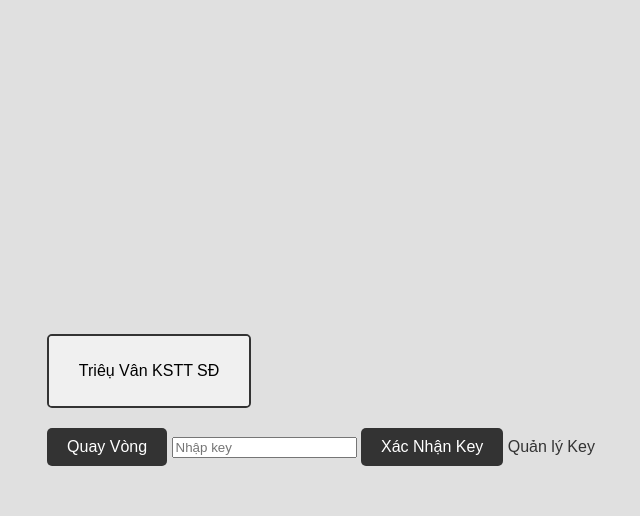
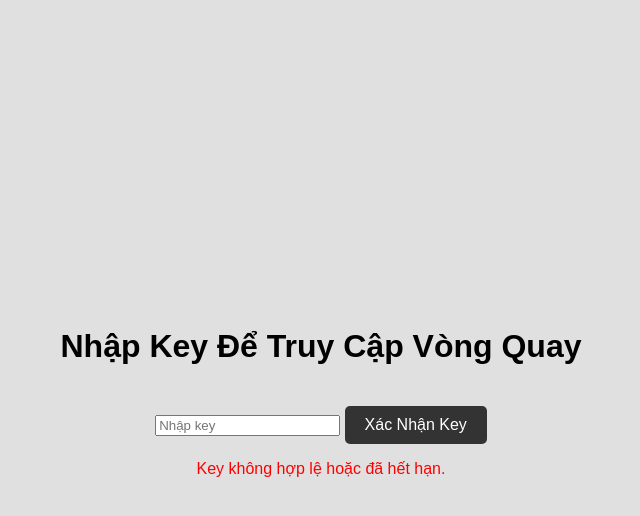
Before and after one commit to KunnAOV/Vong-Quay-random-By-Kunn-AOV, a plain HTML site: page index.html in a window 1280 px wide. Both pictures are taken after a click on the button "Xác Nhận Key". Shown: the whole page, without its empty margins (319-959 px from the left). Drawn offline with Linux system fonts and the light colour scheme.

Commit message:
Update index.html

```diff
--- a/index.html
+++ b/index.html
@@ -16,7 +16,7 @@
             background-color: #e0e0e0;
         }
 
-        .container {
+        .container, .key-entry {
             text-align: center;
         }
 
@@ -28,6 +28,7 @@
             border: 2px solid #333;
             border-radius: 5px;
             background: #fff;
+            margin-top: 20px;
         }
 
         .wheel {
@@ -105,29 +106,22 @@
         .modal-content button:hover {
             background-color: #555;
         }
-
-        a {
-            margin-top: 20px;
-            display: inline-block;
-            color: #333;
-            text-decoration: none;
-        }
-
-        a:hover {
-            text-decoration: underline;
-        }
     </style>
 </head>
 <body>
-    <div class="container">
+    <div id="key-entry" class="key-entry">
+        <h1>Nhập Key Để Truy Cập Vòng Quay</h1>
+        <input type="text" id="key-input" placeholder="Nhập key">
+        <button onclick="validateKey()">Xác Nhận Key</button>
+        <p id="error-message" style="color: red;"></p>
+    </div>
+    <div id="wheel-container" class="container" style="display: none;">
         <div class="wheel-wrapper">
             <div class="wheel" id="wheel">
                 <!-- Các giải thưởng sẽ được thêm vào đây -->
             </div>
         </div>
         <button onclick="spinWheel()">Quay Vòng</button>
-        <input type="text" id="key-input" placeholder="Nhập key">
-        <button onclick="validateKey()">Xác Nhận Key</button>
         <a href="https://kunnaov.github.io/key-manager/" target="_blank">Quản lý Key</a>
     </div>
     <div class="modal" id="modal">
@@ -138,6 +132,24 @@
         </div>
     </div>
     <script>
+        // Function to validate key
+        function validateKey() {
+            const keyInput = document.getElementById('key-input').value.trim();
+            const errorMessage = document.getElementById('error-message');
+            const validKeys = JSON.parse(localStorage.getItem('validKeys') || '[]');
+            const currentDate = new Date().toISOString().split('T')[0]; // Current date in YYYY-MM-DD format
+
+            const keyIsValid = validKeys.some(({ key, expiry }) => key === keyInput && expiry >= currentDate);
+
+            if (keyIsValid) {
+                document.getElementById('key-entry').style.display = 'none';
+                document.getElementById('wheel-container').style.display = 'block';
+                errorMessage.textContent = '';
+            } else {
+                errorMessage.textContent = 'Key không hợp lệ hoặc đã hết hạn.';
+            }
+        }
+
         const prizes = [
             'Triêụ Vân KSTT SĐ', 'Nak TNVT SĐ', 'YeNa HCT SĐ', 'But PCT SĐ', 'Allain TSSK SĐ',
             'Veres Kimono SĐ', 'Bijan HKCG SĐ', 'Nak LQS SĐ', 'Elsu TTPH SĐ', 'Nata NHYH SĐ',
@@ -160,7 +172,6 @@
             'Xeniel Tận Thế SĐ', 'Nata Phú Quý SĐ', 'Maloch Dạ Ưng SĐ', 'But Kim Ngư SĐ', 'Alice Quân Nhạc SĐ',
             'Krixi Tatsumaki SĐ', 'Val Xạ Thần SĐ', 'Lili Anh Đào SĐ', 'Rourke Bách Tướng SĐ', 'Mất Lượt 🌚'
         ];
-
         // Populate wheel with prizes
         const wheel = document.getElementById('wheel');
         prizes.forEach(prize => {
@@ -190,21 +201,6 @@
         function closeModal() {
             document.getElementById('modal').style.display = 'none';
         }
-
-        function validateKey() {
-            const keyInput = document.getElementById('key-input').value.trim();
-            const validKeys = JSON.parse(localStorage.getItem('validKeys') || '[]');
-            const currentDate = new Date().toISOString().split('T')[0]; // Current date in YYYY-MM-DD format
-
-            const keyIsValid = validKeys.some(({ key, expiry }) => key === keyInput && expiry >= currentDate);
-
-            if (keyIsValid) {
-                alert('Key hợp lệ!');
-                // Allow spinning or other actions
-            } else {
-                alert('Key không hợp lệ hoặc đã hết hạn.');
-            }
-        }
     </script>
 </body>
 </html>
```
